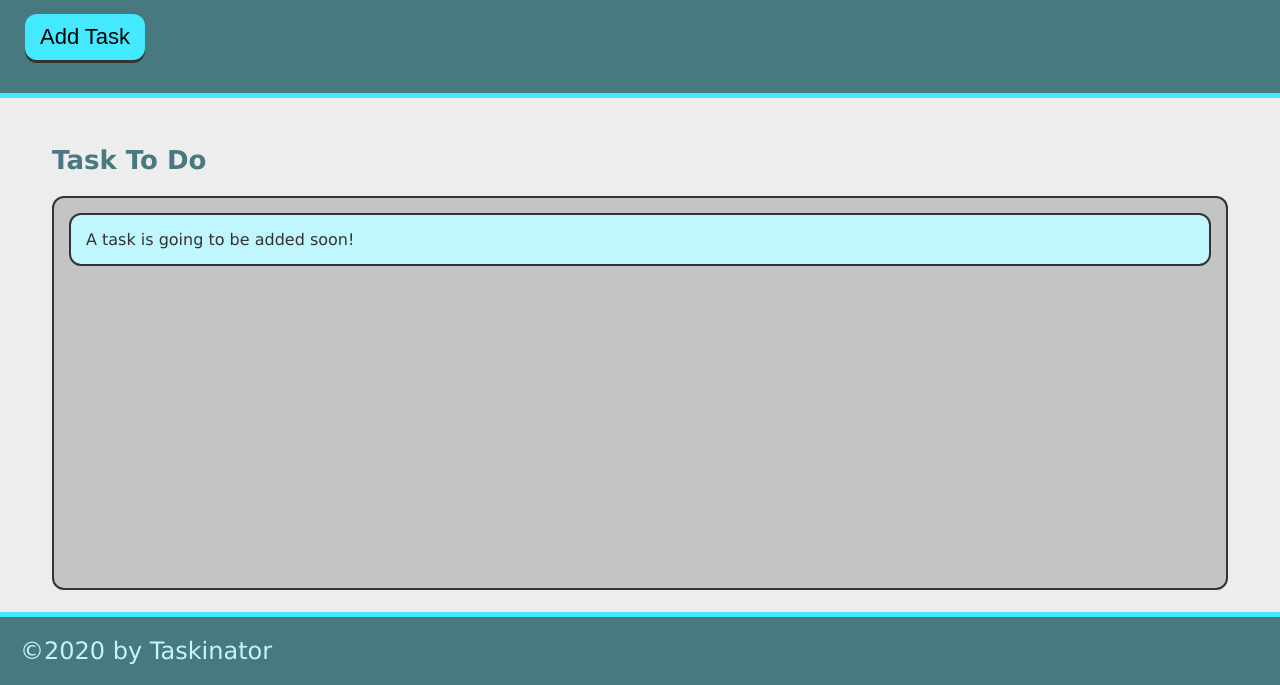
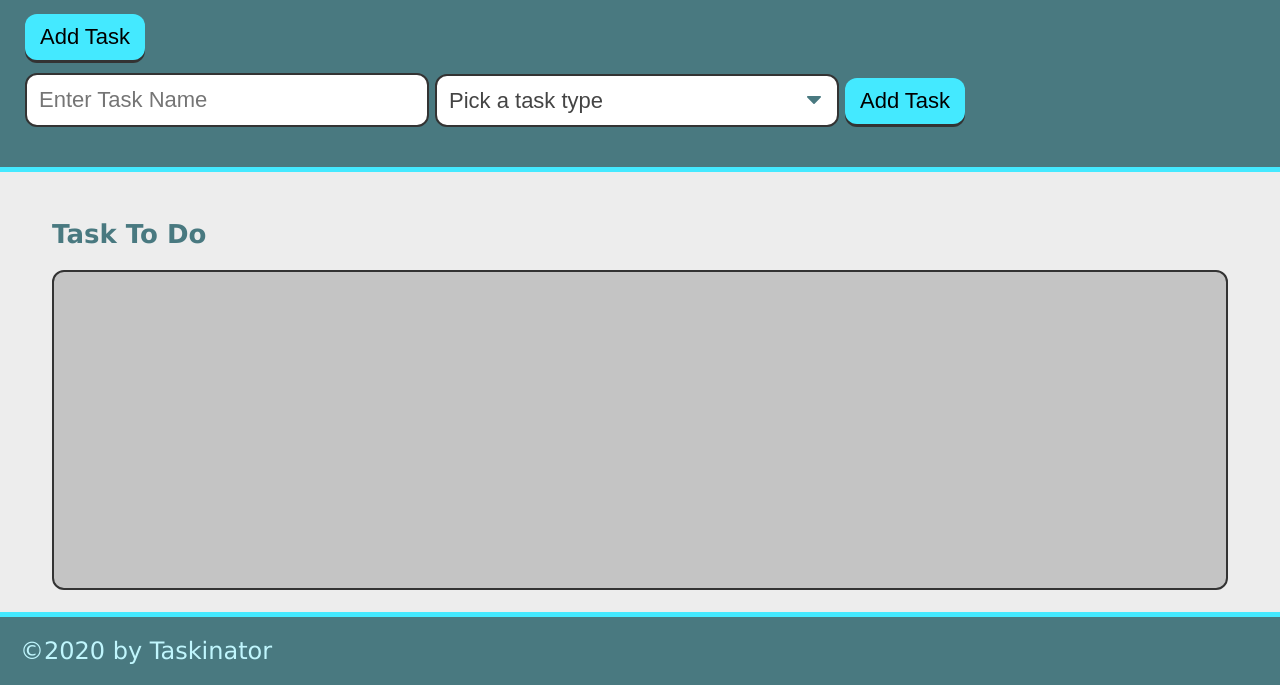
Before and after one commit to aimtruong/taskinator, a plain HTML site: page index.html in a window 1280 px wide. Shown: the part 115-800 px from the top of the page. Drawn offline with Linux system fonts and the light colour scheme.

Commit message:
add task type form

```diff
--- a/index.html
+++ b/index.html
@@ -13,14 +13,31 @@
     <header>
         <h1 class = "page-title">Taskinator</h1>
             <p>Click the button below to add a new task!</p>
+        <div class = "form-group">
             <button class = "btn" id = "save-task">Add Task</button>
+            <form id = "task-form">
+                <div class = "form-group">
+                    <input type = "text" name = "task-name" placeholder = "Enter Task Name" />
+                </div>
+                <div class = "form-group">
+                    <select name = "task-type" class = "select-dropdown">
+                        <option value = "" disabled selected>Pick a task type</option>
+                        <option value = "Print">Print</option>
+                        <option value = "Web">Web</option>
+                        <option value = "Mobile">Mobile</option>
+                    </select>
+                </div>
+                <div class = "form-group">
+                    <button class = "btn" id = "save-task" type = "submit">Add Task</button>
+                </div>
+            </form>
+        </div>
     </header>
 
     <main class = "page-content">
         <section class = "task-list-wrapper">
             <h2 class = "list-title">Task To Do</h2>
             <ul class = "task-list" id = "tasks-to-do">
-                <li class = "task-item">A task is going to be added soon!</li>
             </ul>
         </section>
     </main>
```
